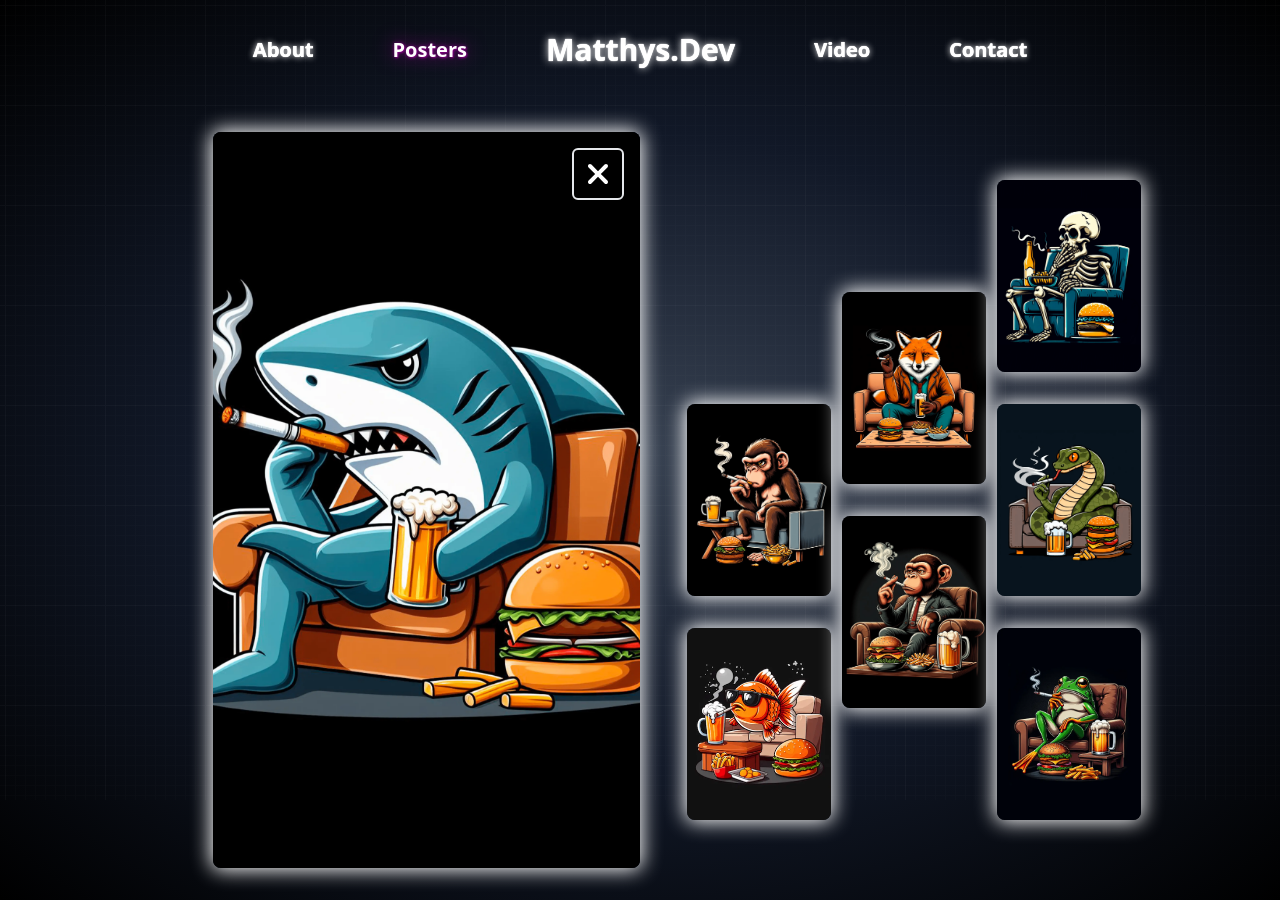
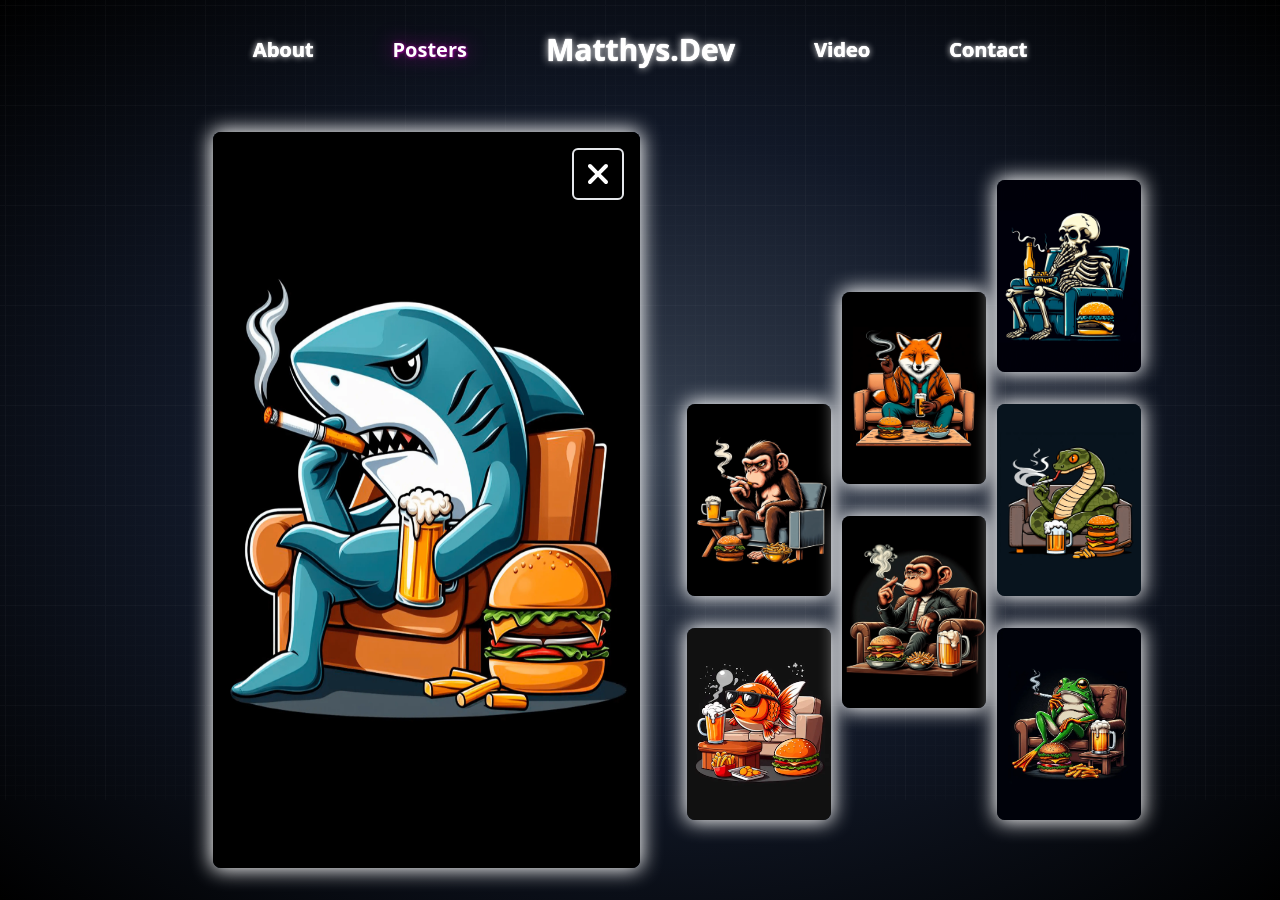
Before and after one commit to MatthysDev/Matthys.dev.v2, a Next.js app: page /posters in a window 1280 px wide. Both pictures are taken after a click on the element 759 px from the left and 276 px from the top of the page. Built offline with nearby package versions, Linux system fonts and the light colour scheme.

Commit message:
🐛fix : remove useless objectFit

```diff
--- a/src/components/ImageGridContainer.tsx
+++ b/src/components/ImageGridContainer.tsx
@@ -22,7 +22,7 @@ const ImageGridContainer: React.FC<Props> = ({ url, alt, selectedId, setSelected
                 className={`imageNeon relative w-36 h-48 shadow-[0px_0px_20px_2px_#fff] rounded-lg ease-in transition-all duration-300 ${isSelected ? 'border-4 border-purple-500' : ''
                     }`}
             >
-                <Image src={url} alt={alt} fill objectFit='cover' className='rounded-lg' />
+                <Image src={url} alt={alt} fill className='rounded-lg' />
 
 
             </motion.div>
@@ -37,7 +37,7 @@ const ImageGridContainer: React.FC<Props> = ({ url, alt, selectedId, setSelected
                         animate={{ opacity: 1, transition: { delay: 0.32 } }}
                         className='fixed md:absolute shadow-[0px_0px_20px_2px_#fff] top-1/4 md:top-0 left-0 right-0 w-4/5 md:w-1/2 lg:w-1/3 xl:w-1/2 h-1/2 md:h-full p-4 flex flex-col gap-4 bg-gradient-to-tr from-gray-800 to-slate-950 rounded-lg z-10 mx-auto md:mx-0'
                     >
-                        <Image src={url} alt={alt} fill objectFit='cover' className='rounded-lg z-10 w-full h-2/3' loading='lazy' />
+                        <Image src={url} alt={alt} fill className='rounded-lg z-10 w-full h-2/3' loading='lazy' />
                         <motion.div className='flex justify-end fill-white z-20 text-right'>
                             <div className='border-2 py-2 px-3 rounded-md cursor-pointer' onClick={() => setSelectedId(null)}>
                                 <svg xmlns="http://www.w3.org/2000/svg" height="32" width="24" viewBox="0 0 384 512">
--- a/src/pages/about.tsx
+++ b/src/pages/about.tsx
@@ -14,7 +14,6 @@ const images: ImageData[] = [
     { img: '/me/me-catalin.jpg', description: 'Me and Catalin Miron at App.js 2023' },
     { img: '/me/amsterdam.jpg', description: 'Me and David Leuliette at React Summit 2022' },
     { img: '/me/lisboa.jpg', description: 'Me and the indie hackers from Lille at Lisboa 2022' },
-    // Ajoutez d'autres objets pour chaque image
 ];
 
 export default function About() {
```
